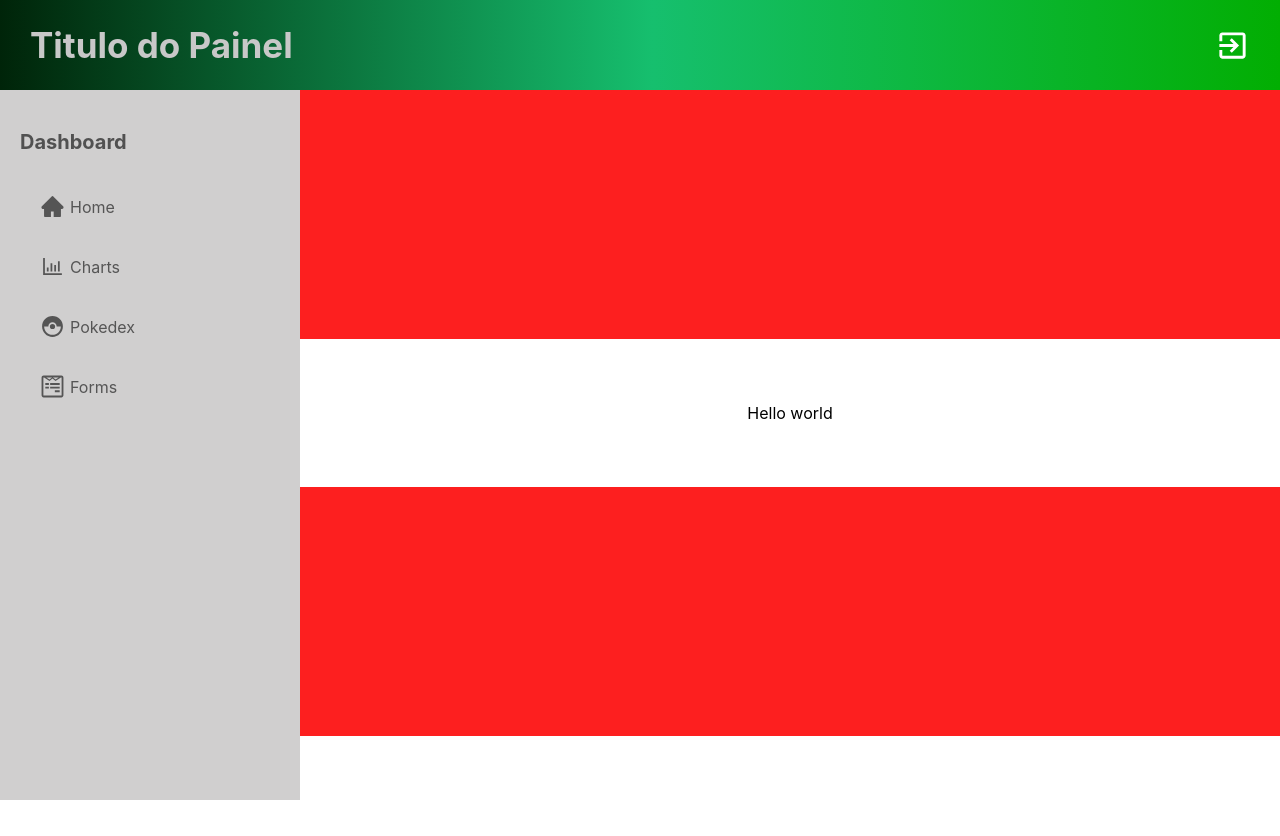
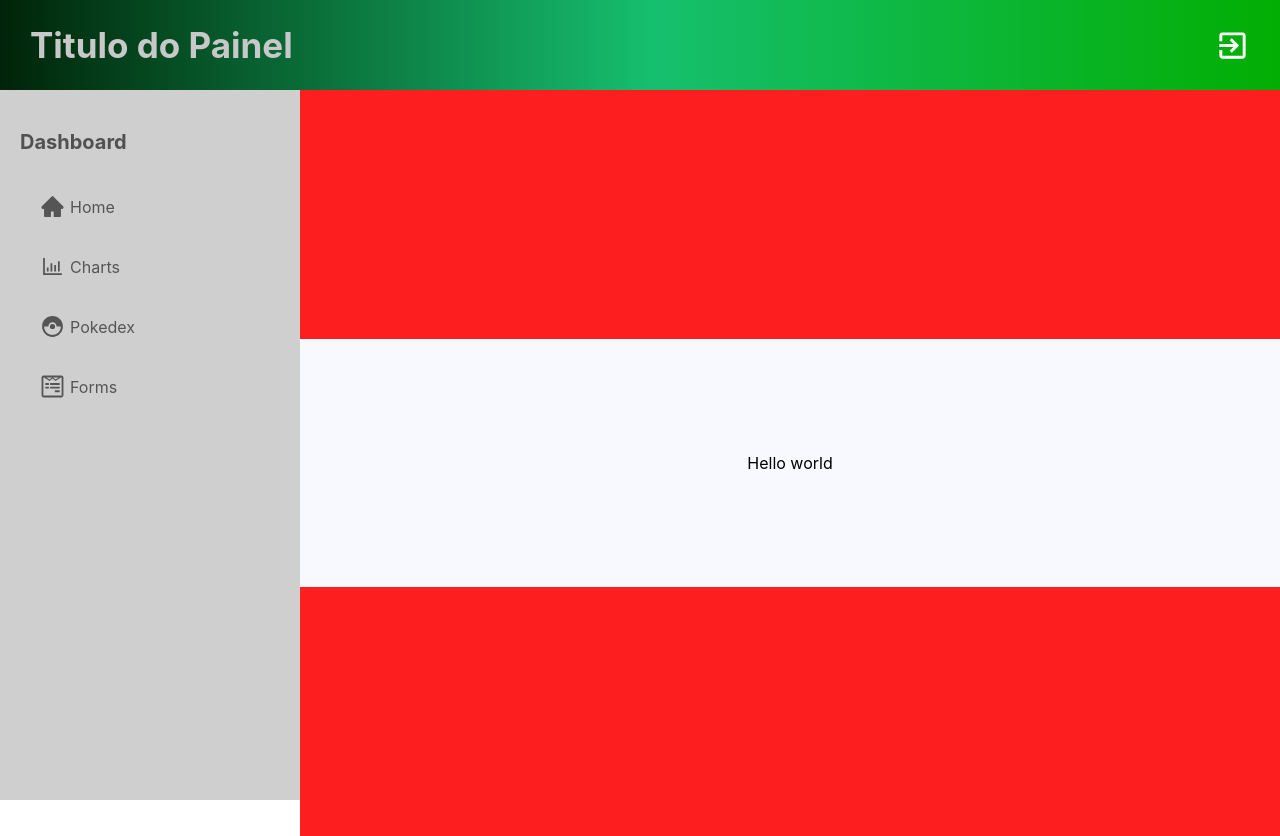
Before and after one commit to jgcarlosfranca/painel-template-generic, a React (Create React App) app: page / in a window 1280 px wide. Before the commit the page ends 800 px from the top, so only its background shows below. Built offline with nearby package versions, Linux system fonts and the light colour scheme.

Commit message:
setting properties

```diff
--- a/src/Pages/Home/index.jsx
+++ b/src/Pages/Home/index.jsx
@@ -7,8 +7,9 @@ export default function Forms() {
       <div className="conteiner_glass_effect">
 
       </div>
-      <div className="animated_digitation"></div>
-      Hello world
+      <div className="animated_digitation">
+        Hello world
+      </div>
       <div className="conteiner_glass_effect">
 
       </div>
--- a/src/Pages/Home/styles.css
+++ b/src/Pages/Home/styles.css
@@ -22,3 +22,13 @@
     height: 35%;
     background-color: #fd1f1f;
 }
+
+.animated_digitation {
+    display: flex;
+    flex-direction: row;
+    justify-content: center;
+    align-items: center;
+    width: 100%;
+    height: 35%;
+    background-color: ghostwhite;
+}
```
